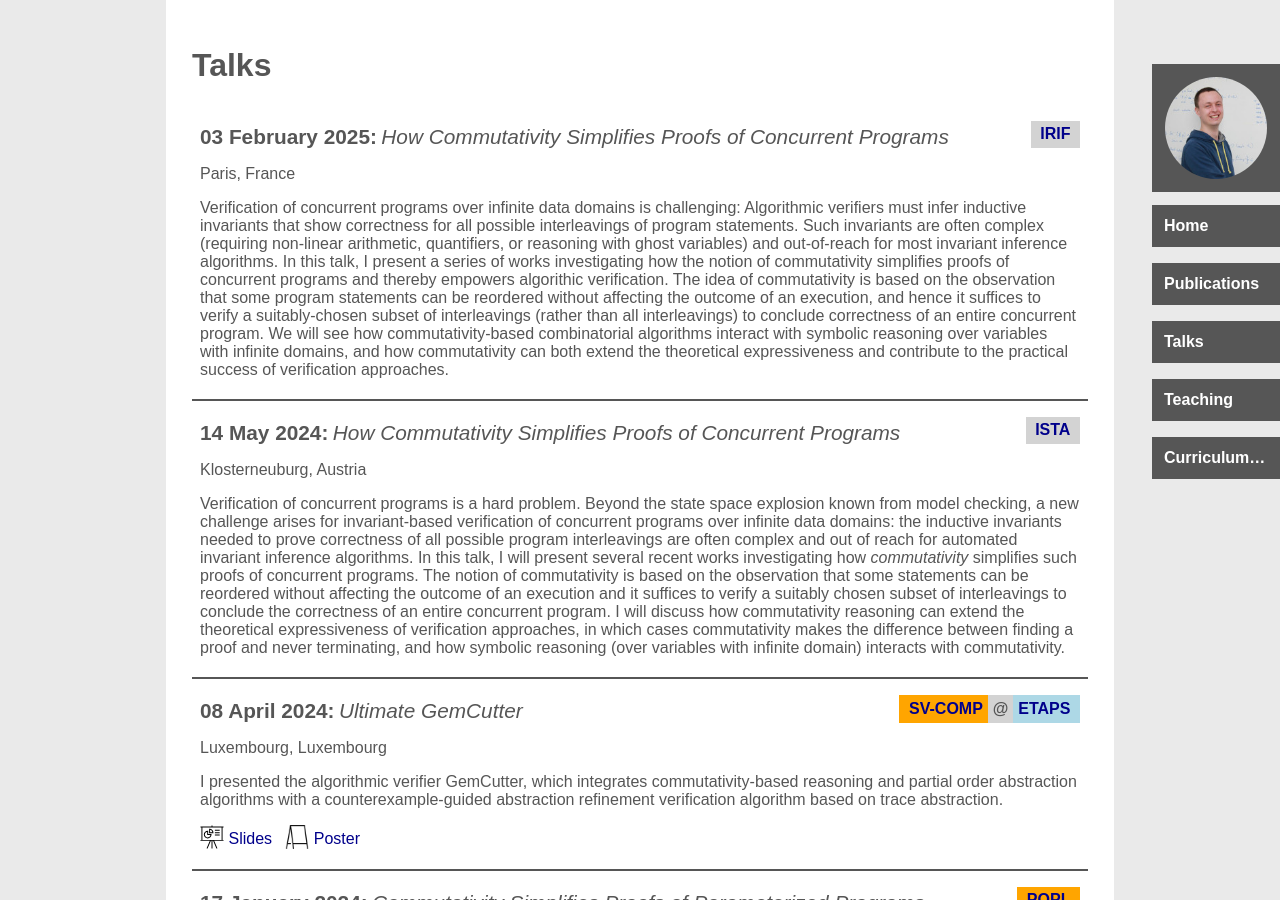
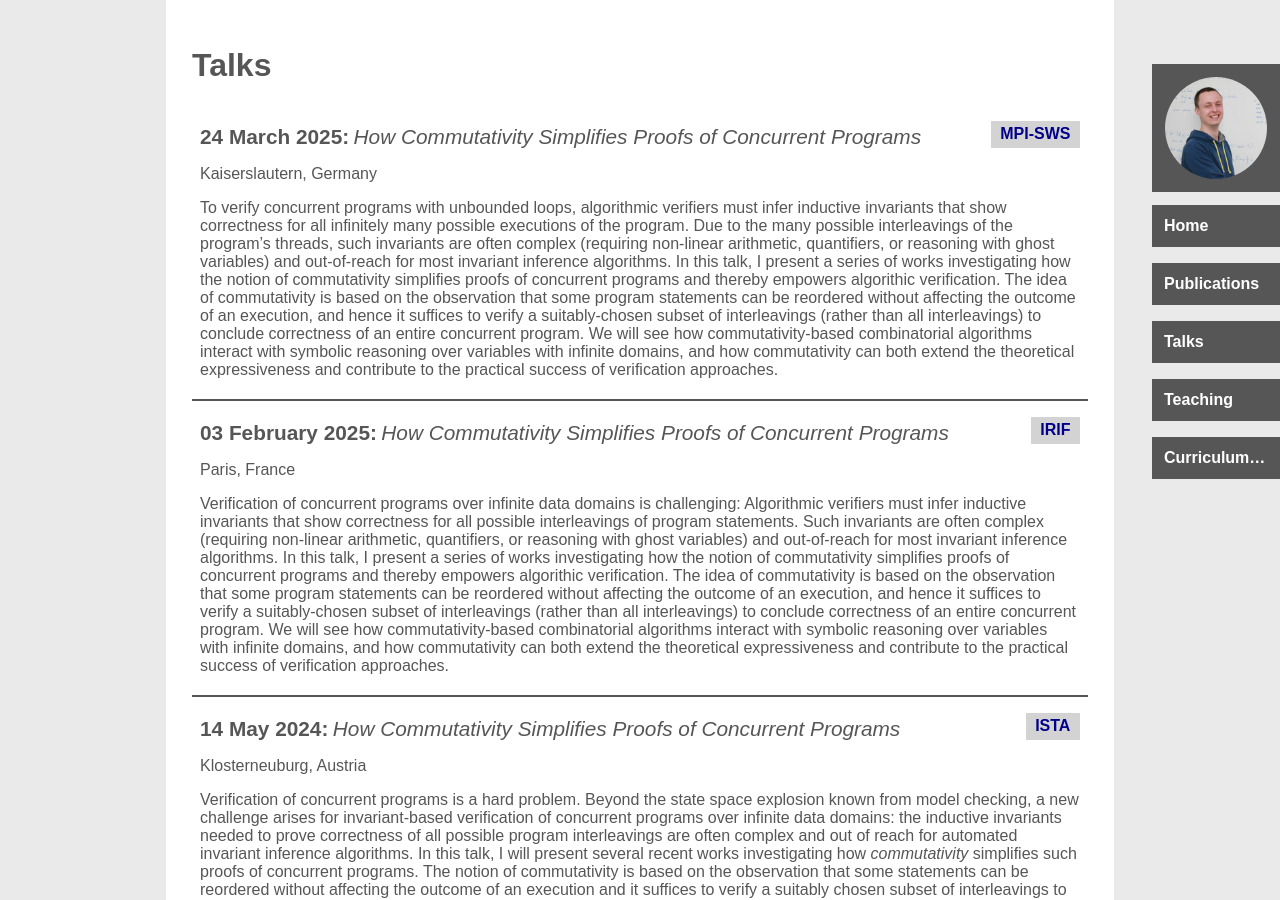
Before and after one commit to maul-esel/personal-website, a Jekyll site: the page built from talks.markdown, in a window 1280 px wide and 900 px high. Built offline with Jekyll 4.4.1, drawn with Linux system fonts in a browser that asks for light colours.

Commit message:
add new talk

```diff
--- a/_data/talks.yml
+++ b/_data/talks.yml
@@ -1,3 +1,20 @@
+mpisws2025mar:
+  title: How Commutativity Simplifies Proofs of Concurrent Programs
+  date: 2025-03-24
+  institution: MPI-SWS
+  institution_link: https://mpi-sws.org
+  location: Kaiserslautern, Germany
+  summary: >-
+    To verify concurrent programs with unbounded loops, algorithmic verifiers must infer inductive invariants
+    that show correctness for all infinitely many possible executions of the program.
+    Due to the many possible interleavings of the program's threads, such invariants are often complex (requiring non-linear arithmetic, quantifiers, or reasoning with ghost variables)
+    and out-of-reach for most invariant inference algorithms.
+    In this talk, I present a series of works investigating how the notion of commutativity simplifies proofs of concurrent programs and thereby empowers algorithic verification.
+    The idea of commutativity is based on the observation that some program statements can be reordered without affecting the outcome of an execution,
+    and hence it suffices to verify a suitably-chosen subset of interleavings (rather than all interleavings) to conclude correctness of an entire concurrent program.
+    We will see how commutativity-based combinatorial algorithms interact with symbolic reasoning over variables with infinite domains,
+    and how commutativity can both extend the theoretical expressiveness and contribute to the practical success of verification approaches.
+
 irif2025feb:
   title: How Commutativity Simplifies Proofs of Concurrent Programs
   date: 2025-02-03
```
